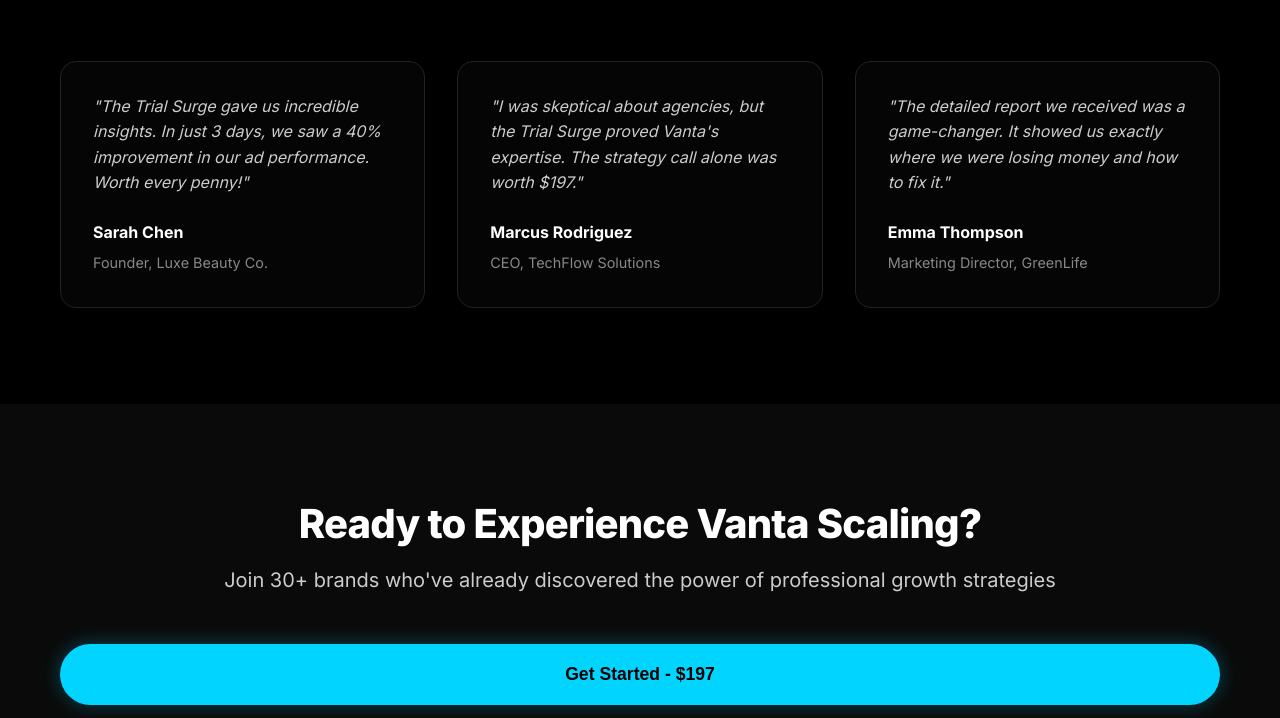
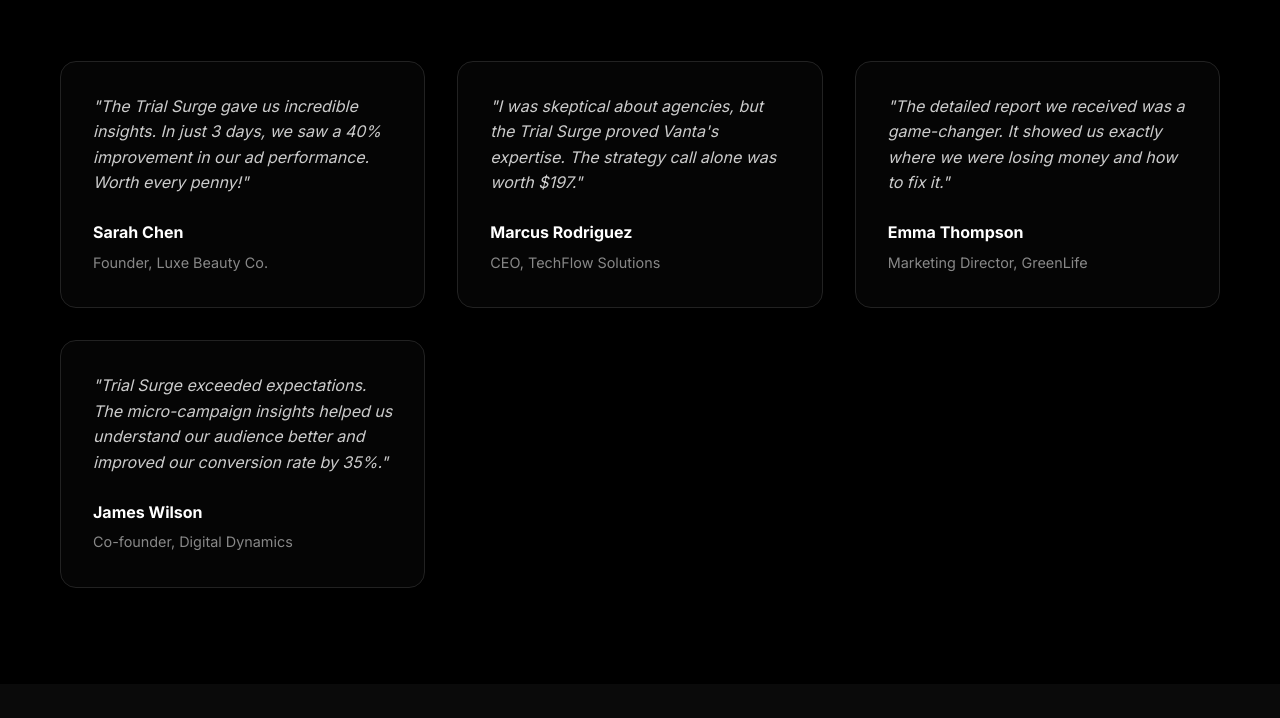
Before and after one commit to vantascaling/Vanta-Scaling-Website, a website: page public/plan-trial-surge.html in a window 1280 px wide. Shown: the part 2956-3674 px from the top of the page. Drawn offline with Linux system fonts and the light colour scheme; a script that the page names is missing.

Commit message:
Update plan-trial-surge.html

```diff
--- a/public/plan-trial-surge.html
+++ b/public/plan-trial-surge.html
@@ -85,6 +85,11 @@
                     <div class="include-icon">•</div>
                     <h3>Campaign Breakdown Report</h3>
                     <p>Detailed analysis of your micro-campaign performance with actionable insights and recommendations for future scaling strategies.</p>
+                </div>
+                <div class="include-item">
+                    <div class="include-icon">•</div>
+                    <h3>Growth Recommendations</h3>
+                    <p>Personalized scaling roadmap with specific next steps and strategic recommendations tailored to your business goals and market position.</p>
                 </div>
             </div>
         </div>
@@ -188,6 +193,15 @@
                         <span>Marketing Director, GreenLife</span>
                     </div>
                 </div>
+                <div class="testimonial-card">
+                    <div class="testimonial-content">
+                        <p>"Trial Surge exceeded expectations. The micro-campaign insights helped us understand our audience better and improved our conversion rate by 35%."</p>
+                    </div>
+                    <div class="testimonial-author">
+                        <strong>James Wilson</strong>
+                        <span>Co-founder, Digital Dynamics</span>
+                    </div>
+                </div>
             </div>
         </div>
     </section>
```
